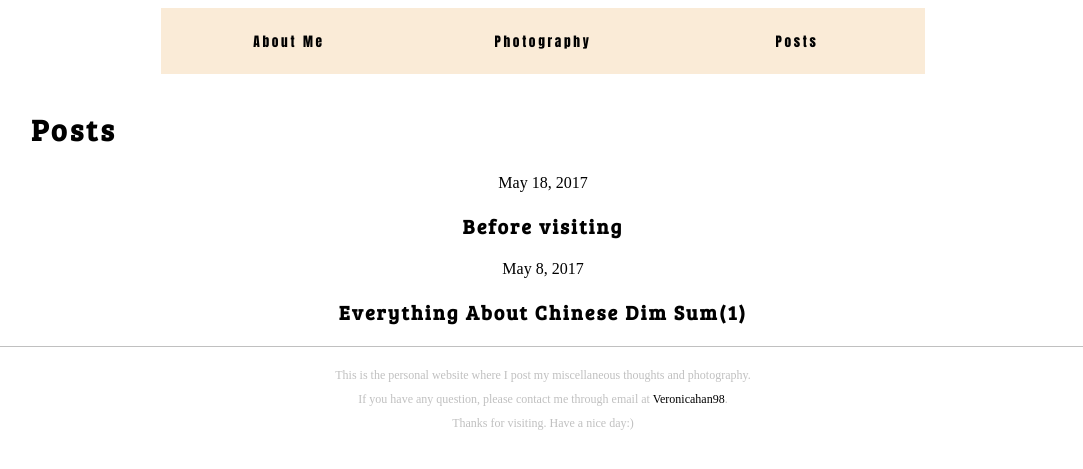
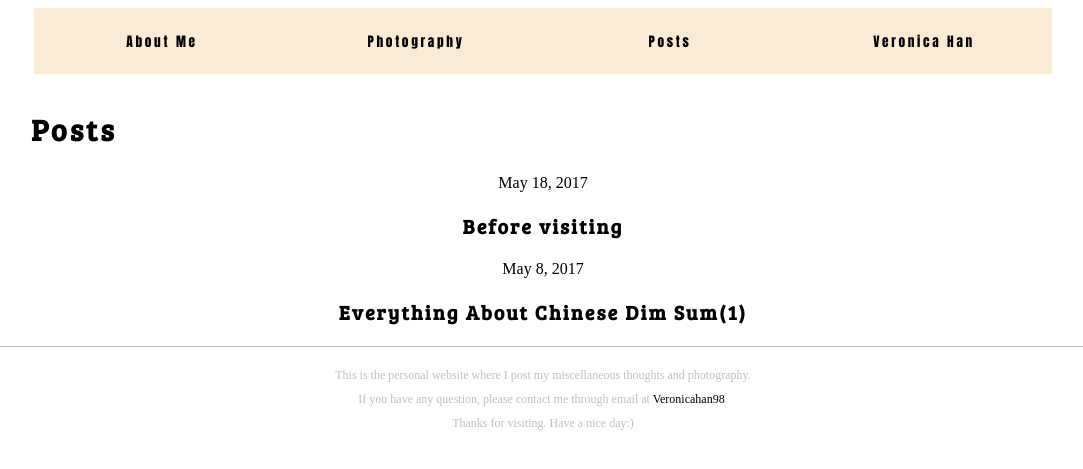
Before and after one commit to topveronicaa/topveronicaa.github.io, a Jekyll site: the page built from posts.html, in a window 1280 px wide. Shown: the top 469 px of the page, without its empty margins (97-1180 px from the left). Built offline with Jekyll 4.4.1, drawn with Linux system fonts in a browser that asks for light colours.

Commit message:
Update veronicahan.html

```diff
--- a/veronicahan.html
+++ b/veronicahan.html
@@ -1,5 +1,7 @@
 ---
-layout: default
+layout: page
+title: Veronica Han
+permalink: /veronicahan/
 ---
 
 <head>
```
